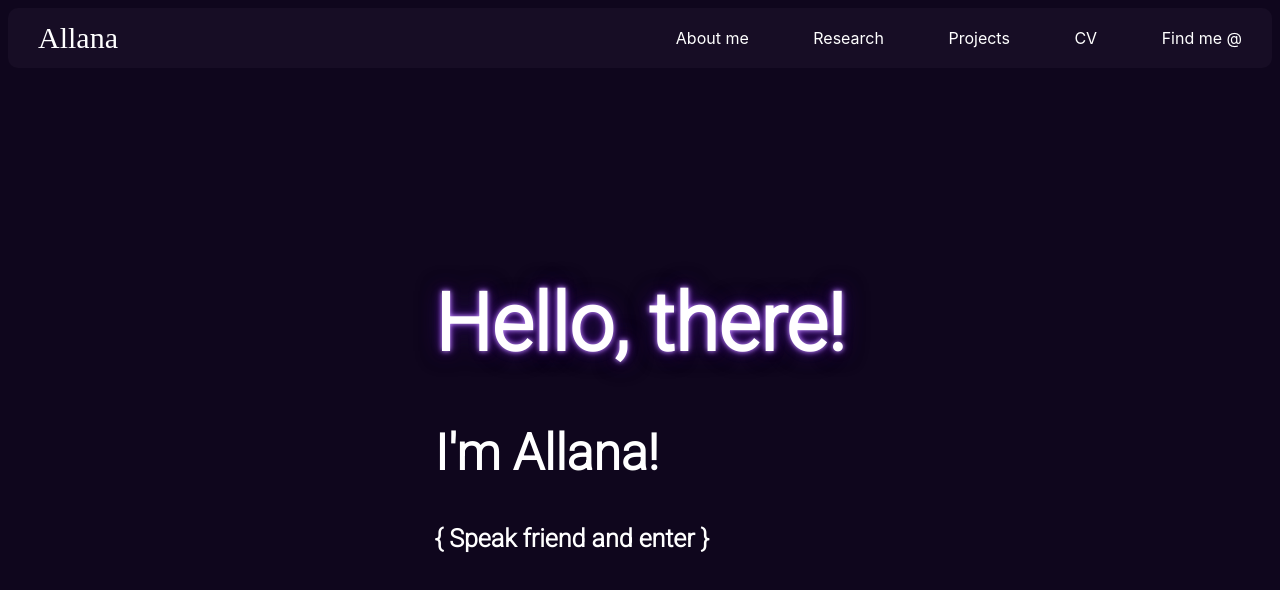
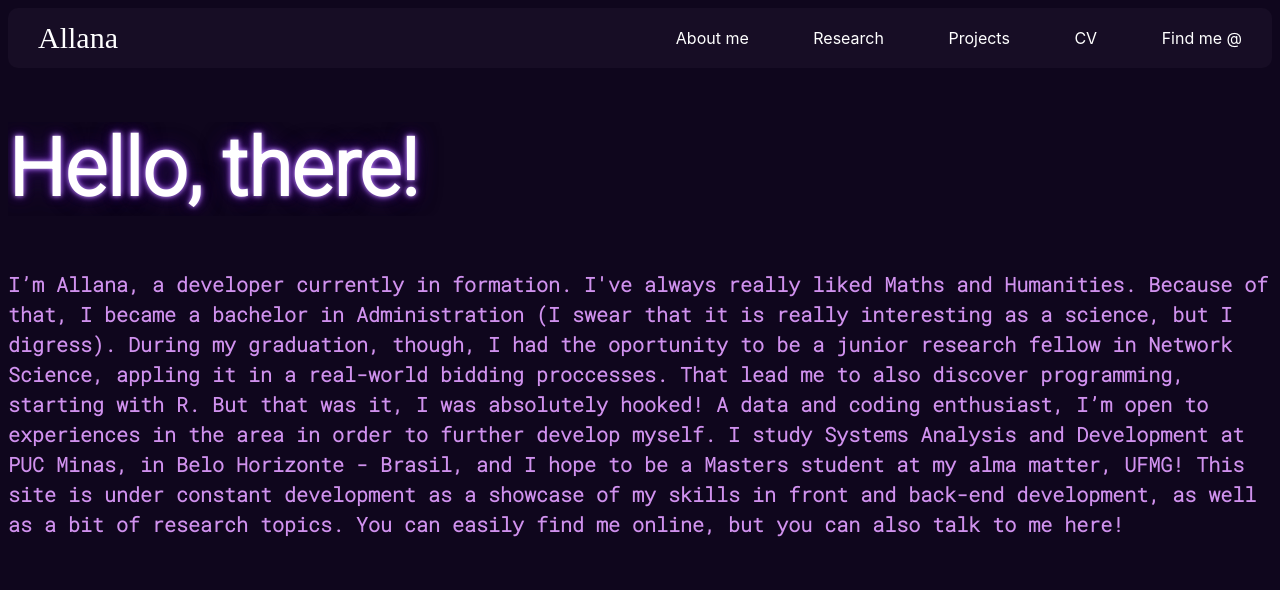
Before and after one commit to allana-tb/allana-tb.github.io, a plain HTML site: page Index.html in a window 1280 px wide. Drawn offline with nearby package versions, Linux system fonts and the light colour scheme; a web font is replaced by a local one.

Commit message:
index changes
Falta colocar lado a lado

```diff
--- a/Index.html
+++ b/Index.html
@@ -32,14 +32,15 @@
 
         <!--------======================= HEADER ==============================-->
         <header class="home__all" id="home">
-            <div class="home__container">
                 <div class="home__data">
                     <h1 class="home__title">Hello, there!</h1>
-                    <h2 class="hi"> I'm Allana! </h2>
-                    <h3 class="abt__me"><a href="about.html" style="color: white; text-decoration: none;"></i>  {  Speak friend and enter  }</a></h3>
+                    <h2 class="home__presentation">I’m Allana, a developer currently in formation.
+                    I've always really liked Maths and Humanities. Because of that, I became a bachelor in Administration (I swear that it is really  interesting as a science, but I digress). During my graduation, though, I had the oportunity to be a junior research fellow in Network Science, appling it in a real-world bidding proccesses.  That lead me to also discover programming, starting with R. But that was it, I was absolutely hooked!
+                    A data and coding enthusiast, I’m open to experiences in the area in order to further develop myself.
+                    I study Systems Analysis and Development at PUC Minas, in Belo Horizonte - Brasil, and I hope to be a Masters student at my alma matter, UFMG!
+                    This site is under constant development as a showcase of my skills in front and back-end development, as well as a bit of research topics.
+                    You can easily find me online, but you can also talk to me here!</h3>
                 </div>
-            </div>
-
         </header>
 
 
--- a/style.css
+++ b/style.css
@@ -41,22 +41,11 @@
   margin: 0px 30px;
 }
 
-.home__data{
-  display: block;
-  justify-content: center;
-  align-items: center;
-  align-content: center;
-
-  position: absolute;
-  top: 50%;
-  left: 50%;
-  transform: translate(-50%, -50%);
-}
 
 
-.abt__me {
-    width: 20ch;
-    animation: typing 2s steps(20), blink .5s step-end infinite alternate;
+.home__title {
+    width: 10ch;
+    animation: typing 2s steps(13), blink .5s step-end infinite alternate;
     white-space: nowrap;
     overflow: hidden;
     border-right: 1px solid;
@@ -86,16 +75,9 @@ h1{
 
 
 h2{
-    font-family: Roboto;
-    font-size: 50px;
-    color: rgb(255, 255, 255);
+    font-family: Roboto Mono;
+    font-size: 20px;
+    line-height: 30px;
+    color: rgb(208, 145, 238);
     align-content: center;
 }
-
-
-h3{
-  font-family: Roboto;
-  font-size: 25px;
-  color: rgb(255, 255, 255);
-  align-content: center;
-}
```
